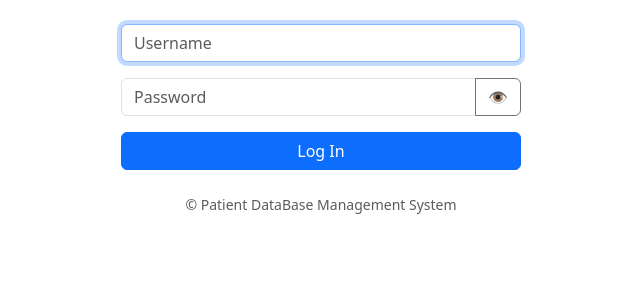
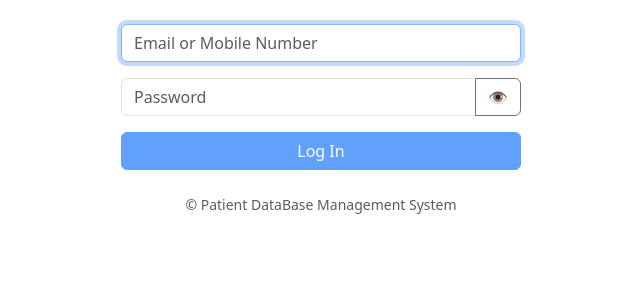
Before and after one commit to ibmpdbms/PDBMS, a Flask app: page /login in a window 1280 px wide. Shown: the part 100-400 px from the top of the page, without its empty margins (319-959 px from the left). Run offline with Flask 3, Linux system fonts and the light colour scheme; some libraries are stand-ins or nearby versions.

Commit message:
User Mgmt Bug Fixed

```diff
--- a/app.py
+++ b/app.py
@@ -50,38 +50,43 @@ def login():
         flash(msg)
 
     if request.method == "POST":
-        username = request.form.get("username").lower().strip()
+        identifier = request.form.get("identifier")
         password = request.form.get("password")
 
-        # Basic checks
-        if not username:
-            return apology("must provide username", 403)
+        if not identifier:
+            return apology("must provide email or phone number", 403)
         if not password:
             return apology("must provide password", 403)
 
-        rows = db.execute("SELECT * FROM users WHERE username = ?", username)
+        identifier = identifier.strip().lower()
 
-        # Check credentials
+        import re
+        email_regex = r"^[^\s@]+@[^\s@]+\.[^\s@]+$"
+        phone_regex = r"^[7-9]\d{9}$"
+        reserved_admin_phone = "5000000005"
+
+        # Determine query based on type
+        if re.match(email_regex, identifier):
+            rows = db.execute("SELECT * FROM users WHERE email = ?", identifier)
+        elif re.match(phone_regex, identifier) or identifier == reserved_admin_phone:
+            rows = db.execute("SELECT * FROM users WHERE phone_number = ?", identifier)
+        else:
+            return apology("Invalid email or mobile number format", 403)
+
         if len(rows) != 1 or not check_password_hash(rows[0]["hash"], password):
-            return apology("Invalid username and/or password", 403)
-
-        # Extra protection for admin login
-        if rows[0]["role"] == "admin" and username != "admin":
-            return apology("Unauthorized access attempt", 403)
+            return apology("Invalid credentials", 403)
 
         # Save session
         session["user_id"] = rows[0]["id"]
         session["role"] = rows[0]["role"]
 
-        # If patient, fetch patient_code
         if rows[0]["role"] == "patient":
-            code = db.execute("SELECT patient_code FROM records WHERE patient_name = ?", username)
-            if code:
-                session["patient_code"] = code[0]["patient_code"]
-            else:
-                session["patient_code"] = None
+            code = db.execute(
+                "SELECT patient_code FROM records WHERE LOWER(patient_name) = LOWER(?)",
+                rows[0]["username"]
+            )
+            session["patient_code"] = code[0]["patient_code"] if code else None
 
-        # Redirect based on role
         if rows[0]["role"] == "admin":
             return redirect("/admin_dashboard")
         elif rows[0]["role"] == "staff":
@@ -90,6 +95,8 @@ def login():
             return redirect("/patient_dashboard")
 
     return render_template("login.html")
+
+
 
 
 
@@ -165,9 +172,22 @@ def delete_patient(patient_code):
         flash("❌ Patient code mismatch. Deletion cancelled.")
         return redirect(f"/confirm_delete/{patient_code}")
 
+    # Find the patient’s username from records
+    patient = db.execute("SELECT patient_name FROM records WHERE patient_code = ?", patient_code)
+    if not patient:
+        return apology("Patient not found", 404)
+
+    patient_name = patient[0]["patient_name"]
+
+    # Delete from records first
     db.execute("DELETE FROM records WHERE patient_code = ?", patient_code)
-    flash("✅ Patient record deleted successfully.")
+
+    # Then delete the corresponding user account
+    db.execute("DELETE FROM users WHERE LOWER(username) = LOWER(?) AND role = 'patient'", patient_name)
+
+    flash("✅ Patient record and account deleted successfully.")
     return redirect("/staff_dashboard")
+
 
 
 @app.route("/staff_dashboard")
@@ -350,6 +370,8 @@ def api_search_patient():
 
 @app.route("/register", methods=["GET", "POST"])
 def register():
+    RESERVED_ADMIN_PHONE = "5000000005"
+
     if request.method == "GET":
         return render_template("register.html")
     else:
@@ -374,6 +396,10 @@ def register():
             return apology("Passwords don't match!")
         if username.lower() in ["admin", "administrator", "root"]:
             return apology("This username is reserved. Please choose another.")
+
+        # Block reserved admin phone number
+        if phone_number == RESERVED_ADMIN_PHONE:
+            return apology("This phone number is reserved and cannot be used.")
 
         # Uniqueness checks
         if db.execute("SELECT id FROM users WHERE email = ?", email):
@@ -478,8 +504,9 @@ def manage_staff():
     if session.get("role") != "admin":
         return apology("Access Denied", 403)
 
-    staff = db.execute("SELECT id, username, role, uuid FROM users WHERE role = 'staff'")
+    staff = db.execute("SELECT username, uuid, role FROM users WHERE role = 'staff'")
     return render_template("manage_staff.html", staff=staff)
+
 
 @app.route("/link_patient/<int:user_id>", methods=["GET", "POST"])
 @login_required
@@ -546,51 +573,36 @@ def link_patient(user_id):
 def customer_support():
     return render_template("customer_support.html")
 
-@app.route("/confirm_delete_user/<int:user_id>")
+@app.route("/confirm_delete_user/<uuid>")
 @login_required
-def confirm_delete_user(user_id):
+def confirm_delete_user(uuid):
     if session.get("role") != "admin":
         return apology("Access Denied", 403)
 
-    # Fetch user
-    user = db.execute("SELECT * FROM users WHERE id = ?", user_id)
+    user = db.execute("SELECT * FROM users WHERE uuid = ?", uuid)
     if not user:
         return apology("User not found", 404)
-    user = user[0]
 
-    # Fetch linked patient (if any)
-    linked_patient = db.execute("""
-        SELECT r.patient_code
-        FROM records r
-        WHERE TRIM(LOWER(r.patient_name)) = TRIM(LOWER(?))
-    """, user["username"])
+    return render_template("confirm_delete_user.html", user=user[0])
 
-    return render_template(
-        "confirm_delete_user.html",
-        user=user,
-        linked_patient=linked_patient[0] if linked_patient else None,
-        referrer=request.referrer or url_for("admin_dashboard")
-    )
 
-@app.route("/delete_user/<int:user_id>", methods=["POST"])
+@app.route("/delete_user/<uuid>", methods=["POST"])
 @login_required
-def delete_user(user_id):
+def delete_user(uuid):
     if session.get("role") != "admin":
         return apology("Access Denied", 403)
 
     confirm_uuid = request.form.get("confirm_uuid")
-    next_url = request.form.get("next")
-    user = db.execute("SELECT * FROM users WHERE id = ?", user_id)
-    if not user:
-        return apology("User not found", 404)
+    if confirm_uuid != uuid:
+        flash("❌ UUID mismatch. Deletion cancelled.")
+        return redirect(f"/confirm_delete_user/{uuid}")
 
-    if confirm_uuid != user[0]["uuid"]:
-        flash("❌ UUID mismatch. Deletion cancelled.")
-        return redirect(f"/confirm_delete_user/{user_id}")
+    db.execute("DELETE FROM users WHERE uuid = ?", uuid)
+    flash("✅ User account deleted successfully.")
+    return redirect("/admin_dashboard")  # generic manage page
 
-    db.execute("DELETE FROM users WHERE id = ?", user_id)
-    flash(f"✅ User account '{user[0]['username']}' deleted successfully.")
-    return redirect(next_url or url_for("admin_dashboard"))
+
+
 
 
 @app.context_processor
--- a/templates/confirm_delete.html
+++ b/templates/confirm_delete.html
@@ -27,7 +27,7 @@
                        placeholder="Enter patient code to confirm" required>
             </div>
             <button type="submit" class="btn btn-danger">🗑 Permanently Delete Patient</button>
-            <a href="/patient_detail/{{ patient.patient_code }}" class="btn btn-secondary">Cancel</a>
+            <a href="/manage_patients" class="btn btn-secondary">Cancel</a>
         </form>
     </div>
 {% endblock %}
--- a/templates/login.html
+++ b/templates/login.html
@@ -8,13 +8,13 @@
 <form action="/login" method="post" class="mx-auto" style="max-width: 400px;">
     <div class="mb-3">
         <input autocomplete="off" autofocus class="form-control"
-               name="username" placeholder="Username" type="text" required>
+               name="identifier" placeholder="Email or Mobile Number" type="text" required>
     </div>
     <div class="mb-3 input-group">
         <input class="form-control" id="login_password" name="password" placeholder="Password" type="password" required>
         <button class="btn btn-outline-secondary" type="button" onclick="togglePassword('login_password', this)">👁️</button>
     </div>
-    <button class="btn btn-primary w-100" type="submit">Log In</button>
+    <button class="btn btn-primary w-100" type="submit" disabled>Log In</button>
 </form>
 
 <script>
@@ -28,5 +28,43 @@ function togglePassword(fieldId, btn) {
         btn.textContent = "👁️";
     }
 }
+
+document.addEventListener("DOMContentLoaded", function () {
+    const identifierInput = document.querySelector("input[name='identifier']");
+    const loginBtn = document.querySelector("button[type='submit']");
+    const helpText = document.createElement("small");
+
+    helpText.style.display = "block";
+    helpText.style.marginTop = "5px";
+    identifierInput.parentNode.appendChild(helpText);
+
+    const emailRegex = /^[^\s@]+@[^\s@]+\.[^\s@]+$/;
+    const phoneRegex = /^[7-9]\d{9}$/; // Indian phone numbers starting 7–9, exactly 10 digits
+    const reservedAdminPhone = "5000000005";
+
+    identifierInput.addEventListener("input", () => {
+        const value = identifierInput.value.trim();
+
+        if (emailRegex.test(value)) {
+            helpText.textContent = "✅ Valid Email detected.";
+            helpText.style.color = "green";
+            loginBtn.disabled = false;
+        }
+        else if (phoneRegex.test(value) || value === reservedAdminPhone) {
+            if (value === reservedAdminPhone) {
+                helpText.textContent = "✅ Reserved Admin Number detected.";
+            } else {
+                helpText.textContent = "✅ Valid Indian Mobile Number detected.";
+            }
+            helpText.style.color = "green";
+            loginBtn.disabled = false;
+        }
+        else {
+            helpText.textContent = "❌ Enter a valid Email or 10-digit Mobile Number (starting with 7–9).";
+            helpText.style.color = "red";
+            loginBtn.disabled = true;
+        }
+    });
+});
 </script>
 {% endblock %}
--- a/templates/manage_staff.html
+++ b/templates/manage_staff.html
@@ -11,7 +11,6 @@
         <table class="table table-striped table-bordered w-75 mx-auto">
             <thead class="table-dark">
                 <tr>
-                    <th>ID</th>
                     <th>Username</th>
                     <th>UUID</th>
                     <th>Actions</th>
@@ -20,11 +19,11 @@
             <tbody>
                 {% for member in staff %}
                 <tr>
-                    <td>{{ member.id }}</td>
                     <td>{{ member.username }}</td>
                     <td>{{ member.uuid or "—" }}</td>
                     <td>
-                        <a href="/confirm_delete_user/{{ member.id }}" class="btn btn-danger btn-sm">Delete</a>
+                        <a href="/confirm_delete_user/{{ member.uuid }}"
+                           class="btn btn-danger btn-sm">Delete</a>
                     </td>
                 </tr>
                 {% endfor %}
```
Also changed, not shown: templates/confirm_delete_user.html (+10 -10 lines), templates/manage_patients.html (+4 -8 lines), data.db.
